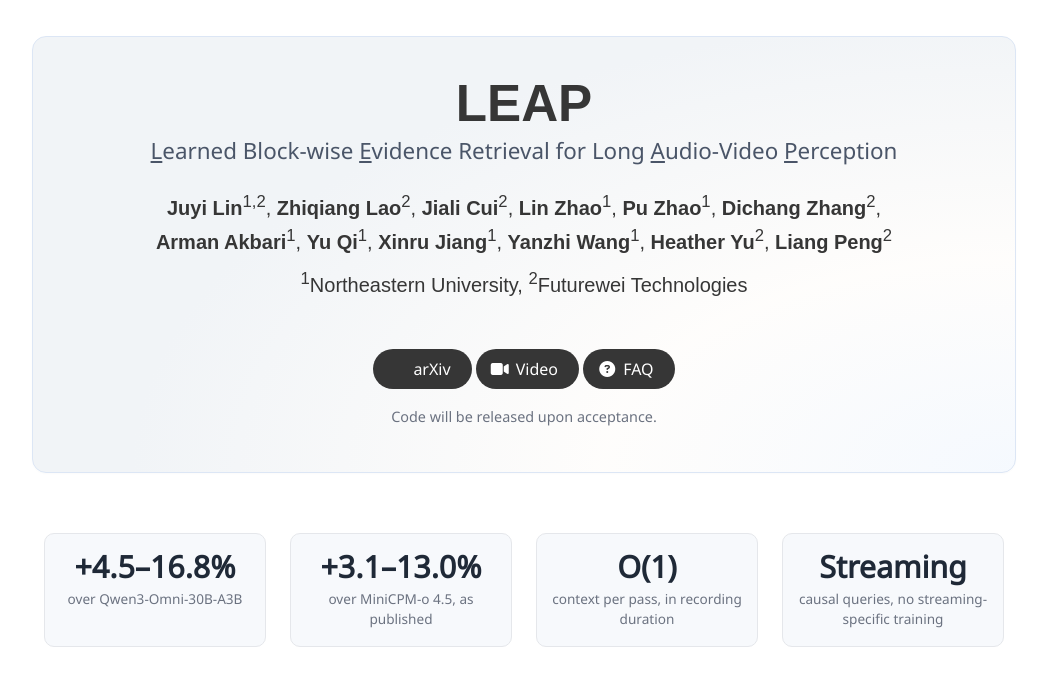
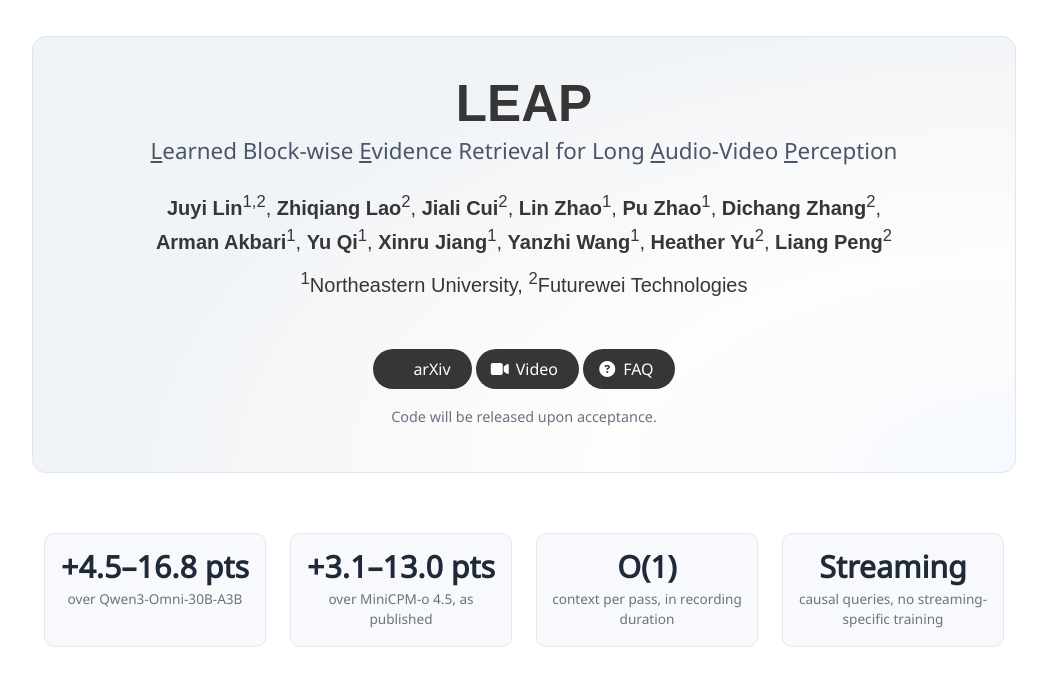
Before and after one commit to LukeLIN-web/leap-website, a plain HTML site: page index.html in a window 1280 px wide. Shown: the top 673 px of the page, without its empty margins (116-1163 px from the left). Drawn offline with Linux system fonts and the light colour scheme; some icons are missing; a web font is replaced by a local one.

Commit message:
Headline cards: gains in absolute points (pts), matching the FAQ
Co-Authored-By: Claude Opus 5.5 <noreply@anthropic.com>

```diff
--- a/index.html
+++ b/index.html
@@ -92,13 +92,13 @@
     <div class="columns is-multiline is-centered">
       <div class="column is-3-desktop is-6-tablet">
         <div class="headline-card">
-          <div class="headline-num">+4.5&ndash;16.8%</div>
+          <div class="headline-num">+4.5&ndash;16.8 pts</div>
           <div class="headline-label">over Qwen3-Omni-30B-A3B</div>
         </div>
       </div>
       <div class="column is-3-desktop is-6-tablet">
         <div class="headline-card">
-          <div class="headline-num">+3.1&ndash;13.0%</div>
+          <div class="headline-num">+3.1&ndash;13.0 pts</div>
           <div class="headline-label">over MiniCPM-o 4.5, as published</div>
         </div>
       </div>
```
